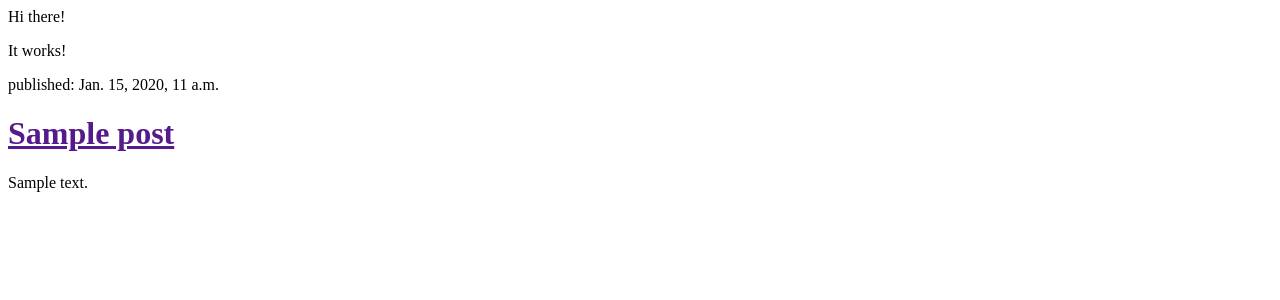
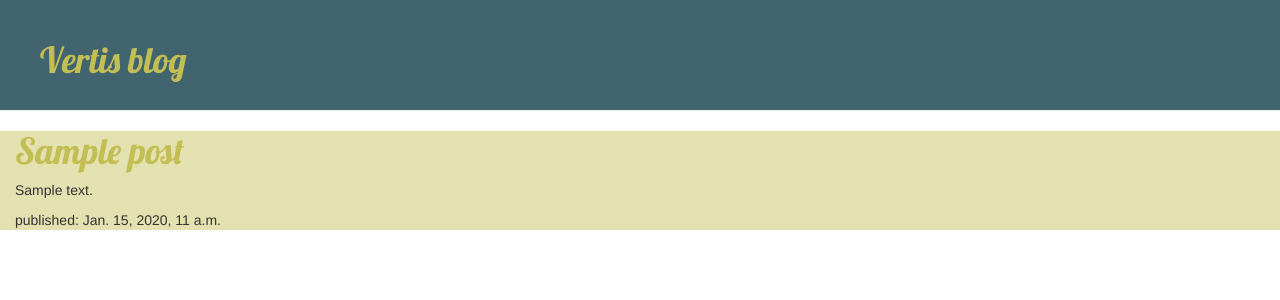
Before and after one commit to danieltatraivertis/blog, a Django app: template blog/templates/blog/post_list.html in a window 1280 px wide. Shown: the top 300 px of the page. Run offline with Django 3.2, Linux system fonts and the light colour scheme; the template is opened without the code that fills it: values that come from a table or form of the project are taken from there, others are empty; tables that the repository leaves empty hold one stand-in row (values such as "Sample post"); some libraries are stand-ins or nearby versions.

Commit message:
3rd version

```diff
--- /dev/null
+++ b/blog/static/css/blog.css
@@ -0,0 +1,16 @@
+.post {
+    padding-left: 15px;
+}
+
+h1 a {
+    color: 	#c2be53;
+    font-family: 'Lobster';
+}
+.page-header {
+    background-color: #41646e;
+    margin-top: 0;
+    padding: 20px 20px 20px 40px;
+}
+div {
+  background-color: #e4e1b0;
+}
--- a/blog/templates/blog/post_list.html
+++ b/blog/templates/blog/post_list.html
@@ -1,16 +1,24 @@
+{% load staticfiles %}
 <html>
     <head>
         <title>Vertis blog</title>
+        <link rel="stylesheet" href="//maxcdn.bootstrapcdn.com/bootstrap/3.2.0/css/bootstrap.min.css">
+        <link rel="stylesheet" href="//maxcdn.bootstrapcdn.com/bootstrap/3.2.0/css/bootstrap-theme.min.css">
+        <link rel="stylesheet" href="{% static 'css/blog.css' %}">
+        <link href="https://fonts.googleapis.com/css?family=Lobster&subset=latin,latin-ext" rel="stylesheet" type="text/css">
     </head>
     <body>
-        <p>Hi there!</p>
-        <p>It works!</p>
+      <div class="page-header">
+        <h1><a href="https://vertis.com">Vertis blog</a></h1>
+      </div>
 
         {% for post in posts %}
-          <div>
-            <p>published: {{ post.published_date }}</p>
-            <h1><a href="">{{ post.title }}</a></h1>
-            <p>{{ post.text|linebreaksbr }}</p>
+          <div class="post">
+            <tr><td>
+              <tr><h1><a href="">{{ post.title }}</a></h1></tr>
+              <tr><p>{{ post.text|linebreaksbr }}</p></tr>
+              <tr><p>published: {{ post.published_date }}</p></tr>
+            </td></tr>
           </div>
         {% endfor %}
     </body>
```
